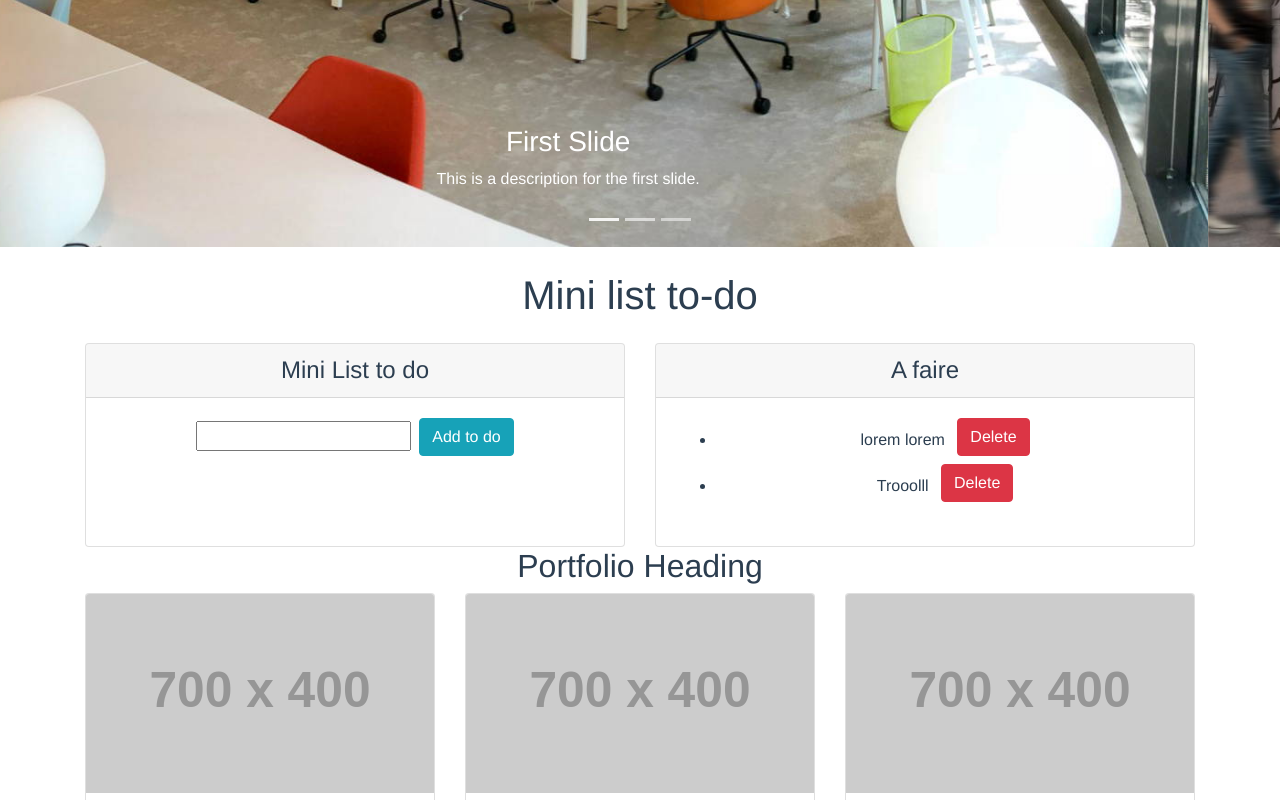
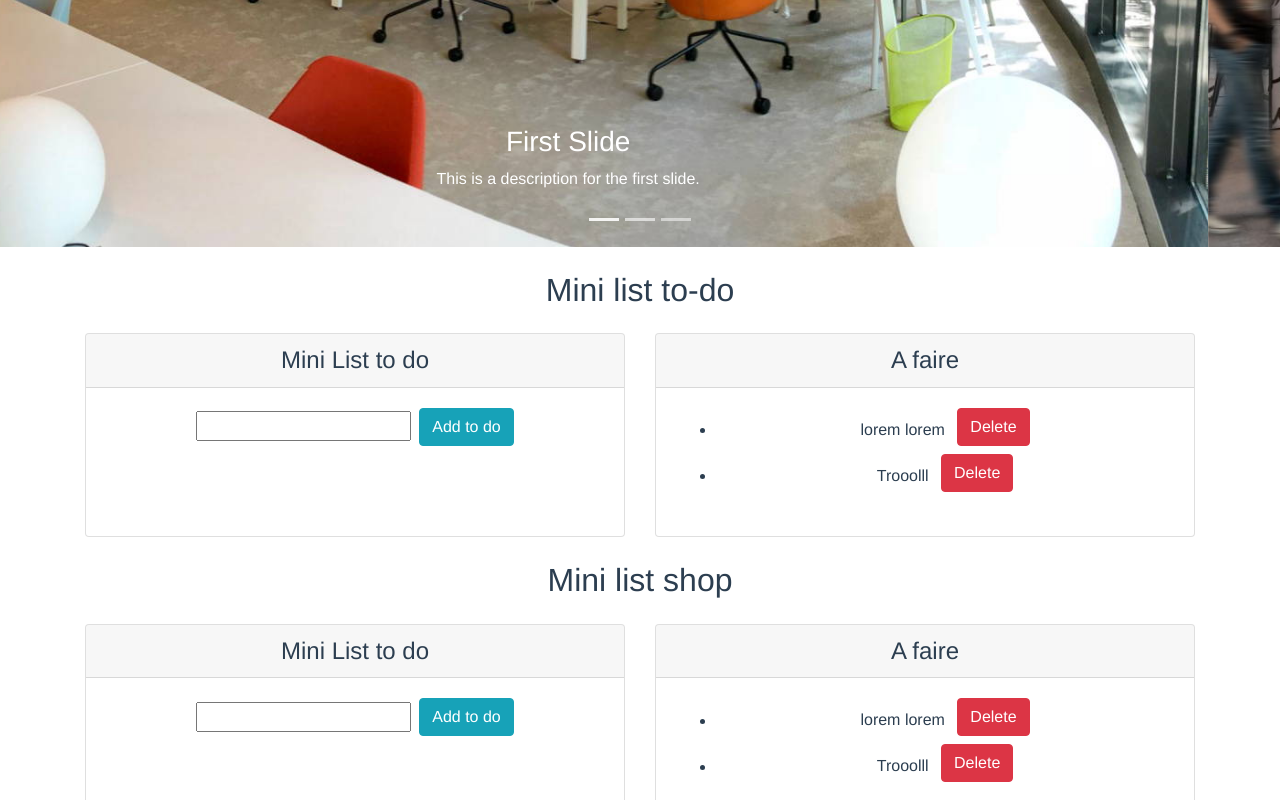
Before and after one commit to NidiaCordero/vue-js, a Vue app: page / in a window 1280 px wide. Shown: the part 489-1289 px from the top of the page. Built offline with nearby package versions, Linux system fonts and the light colour scheme.

Commit message:
Startign mini list shop

```diff
--- a/src/components/content.vue
+++ b/src/components/content.vue
@@ -1,7 +1,41 @@
 <template>
   <!-- Page Content -->
   <div class="container">
-    <h1 class="my-4">Mini list to-do</h1>
+    <h2 class="my-4">Mini list to-do</h2>
+
+    <!-- Marketing Icons Section -->
+    <div class="row" id="add">
+      <div class="col-lg-6 mb-6">
+        <div class="card h-100">
+          <h4 class="card-header">{{title}}</h4>
+          <div class="card-body">
+            <!-- creation input and button for add items to list  -->
+            <input id="itemForm" v-on:keypress.enter="addItem" />
+            <button v-on:click="addItem" class="btn btn-info ml-2">Add to do</button>
+          </div>
+
+        </div>
+      </div>
+      <div class="col-lg-6 mb-6">
+        <div class="card h-100">
+          <h4 class="card-header">A faire</h4>
+          <div class="card-body">
+            <!-- creation list -->
+            <ul>
+              <li v-for="(item ,index) in items">
+                {{item.text}}
+
+                <button v-on:click="deleteItem" class="btn btn-danger ml-2 mb-2">Delete</button>
+              </li>
+            </ul>
+          </div>
+
+        </div>
+      </div>
+
+    </div>
+    <!-- /.row -->
+    <h2 class="my-4">Mini list shop</h2>
 
     <!-- Marketing Icons Section -->
     <div class="row" id="add">
```
